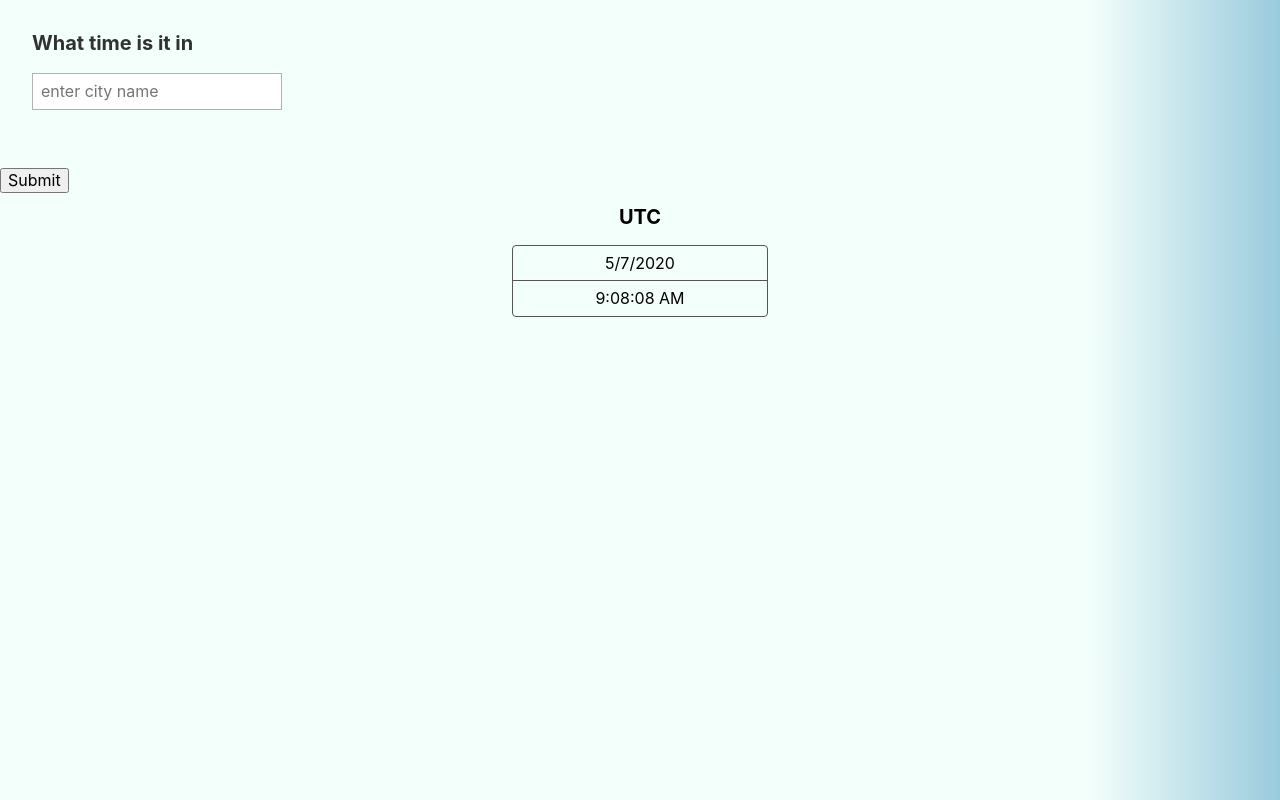
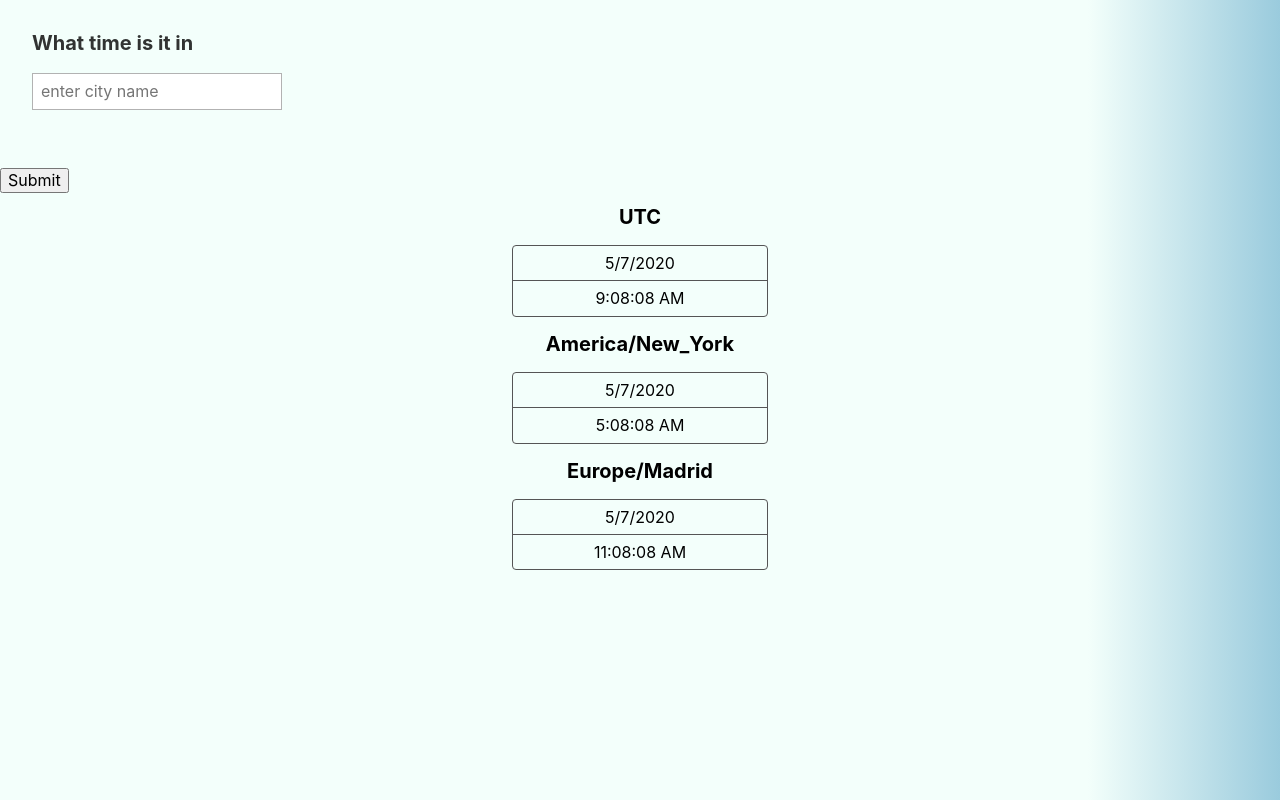
Before and after one commit to yuwen-c/worldtime-luxon, a React (Create React App) app: page / in a window 1280 px wide. Built offline with nearby package versions, Linux system fonts and the light colour scheme.

Commit message:
get different timezones rendered

```diff
--- a/src/component/Timezone.js
+++ b/src/component/Timezone.js
@@ -1,15 +1,29 @@
 import React from 'react';
+import { DateTime } from 'luxon'
 
-const Timezone = ({timezoneData}) => {
+const Timezone = ({tz}) => {
+    const tzData = DateTime.local().setZone(tz);
+    // const newyork = DateTime.local().setZone("America/New_York");
     return (
         <div>
-            <h1 className="f4 bold center mw5 tc">{timezoneData.timezone}</h1>
+            <h1 className="f4 bold center mw5 tc">{tzData.zoneName}</h1>
             <ul className="list pl0 ml0 center mw5 ba b--mid-gray br2">
-                <li className="ph3 pv2 tc bb b--mid-gray">{timezoneData.datetime.slice(0,10)}</li>
-                <li className="ph3 pv2 tc">{timezoneData.datetime.slice(11,19)}</li>
+                <li className="ph3 pv2 tc bb b--mid-gray">{tzData.toLocaleString()}</li>
+                <li className="ph3 pv2 tc">{tzData.toLocaleString(DateTime.TIME_WITH_SECONDS)}</li>
             </ul>
         </div>
     )
 }
+export default Timezone;
 
-export default Timezone;
+// const Timezone = ({timezoneData}) => {
+//     return (
+//         <div>
+//             <h1 className="f4 bold center mw5 tc">{timezoneData.timezone}</h1>
+//             <ul className="list pl0 ml0 center mw5 ba b--mid-gray br2">
+//                 <li className="ph3 pv2 tc bb b--mid-gray">{timezoneData.datetime.slice(0,10)}</li>
+//                 <li className="ph3 pv2 tc">{timezoneData.datetime.slice(11,19)}</li>
+//             </ul>
+//         </div>
+//     )
+// }
--- a/src/component/TimezoneList.js
+++ b/src/component/TimezoneList.js
@@ -1,12 +1,23 @@
 import React from 'react';
+import Timezone from './Timezone';
 import TimezoneNow from './TimezoneNow';
 
-const TimezoneList = ({now}) => {
+const TimezoneList = ({now, timezoneStrList}) => {
     return(
         <div>
             <TimezoneNow
             now={now}
             />
+            {
+                timezoneStrList.map((item, index) => {
+                    return(
+                        <Timezone
+                        key={item}
+                        tz={item}
+                        />
+                    )
+                })
+            }
         </div>
     )
 }
--- a/src/component/TimezoneNow.js
+++ b/src/component/TimezoneNow.js
@@ -2,9 +2,7 @@ import React from 'react';
 import {DateTime} from 'luxon';
 
 const TimezoneNow = ({now}) => {
-const local = DateTime.local()
-const taipei = DateTime.local().setZone("Asia/Taipei")
-const newyork = DateTime.local().setZone("America/New_York");
+
     return(
         <div>
         <h1 className="f4 bold center mw5 tc">{now.zoneName}</h1>
@@ -12,11 +10,6 @@ const newyork = DateTime.local().setZone("America/New_York");
             <li className="ph3 pv2 tc bb b--mid-gray">{now.toLocaleString()}</li>
             <li className="ph3 pv2 tc">{now.toLocaleString(DateTime.TIME_WITH_SECONDS)}</li>
         </ul>
-        {console.log("now", now)}
-        {console.log("local", local)}
-{console.log("taipei", taipei, taipei.toLocaleString(), taipei.toLocaleString(DateTime.TIME_WITH_SECONDS))}
-{console.log("newyork", newyork, newyork.zoneName,newyork.toLocaleString(), newyork.toLocaleString(DateTime.TIME_WITH_SECONDS))}
-
     </div>
     )
 }
--- a/src/container/App.js
+++ b/src/container/App.js
@@ -17,7 +17,7 @@ class App extends React.Component{
       // default 是local tz, 之後要設為搜尋的
       now: DateTime.local(),
       completeCity: [], // auto complete options
-      timezoneStrList: [] // [ 'new_york', 'madrid']
+      timezoneStrList: ["America/New_York", "Europe/Madrid"] // [ 'new_york', 'madrid']
     }
   }
 
@@ -79,6 +79,7 @@ class App extends React.Component{
     let fetchStr = '';
     timezoneArr.forEach(item => fetchStr = fetchStr + item + "/");
     this.setState({tzStr: fetchStr.slice(0, -1)}); // Africa/Tripoli/ 要去掉"/"
+    console.log("fetch", fetchStr)
     return fetchStr.slice(0, -1);
   }
 
@@ -127,6 +128,7 @@ class App extends React.Component{
             /> */}
             <TimezoneList
               now={this.state.now}
+              timezoneStrList={this.state.timezoneStrList}
             />
           </ErrorBoundary>
         </div>
```
